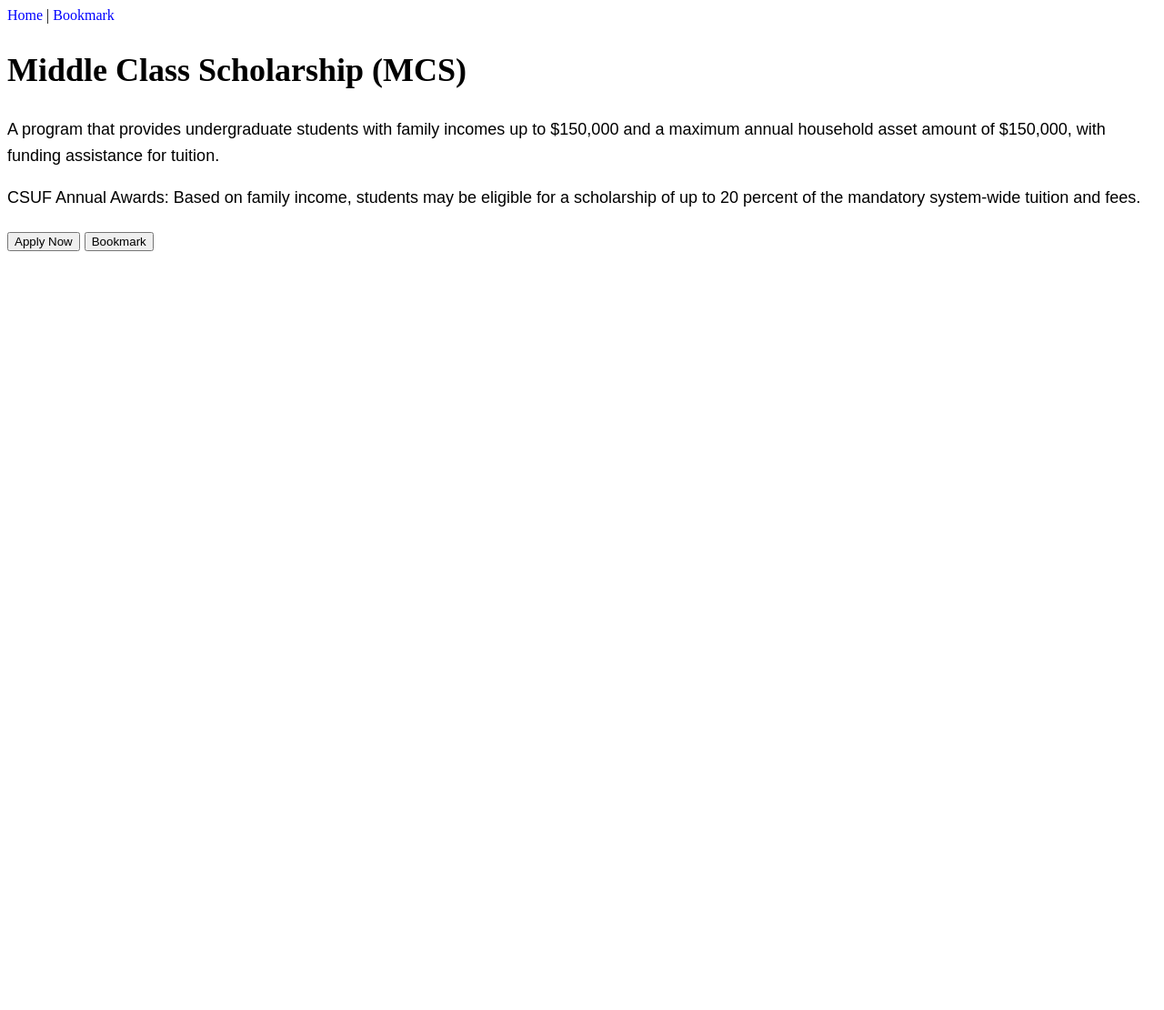
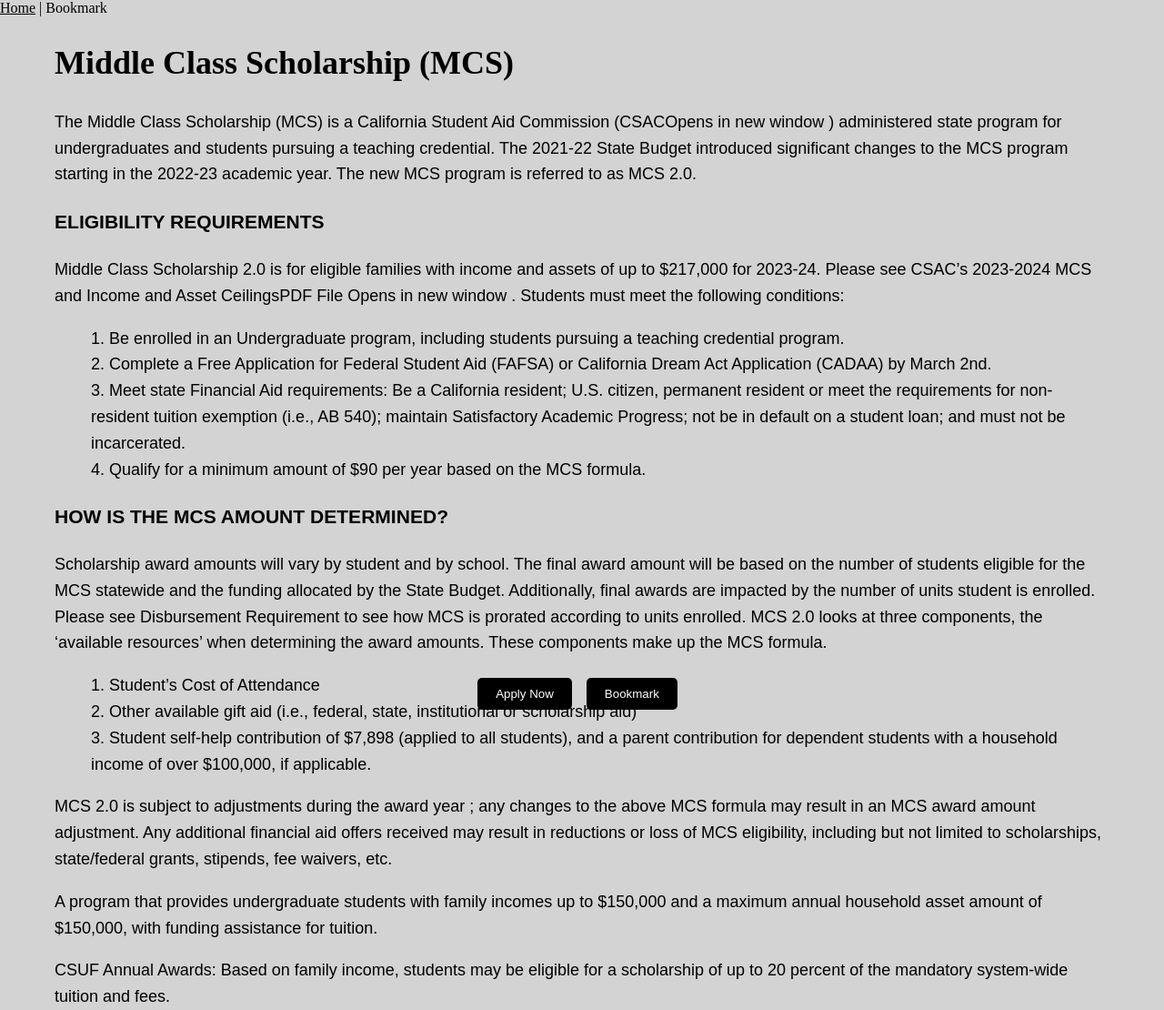
Before and after one commit to aluisrios/CPSC-491-FSAH-Project, a PHP site: page /page5.html in a window 1280 px wide. Shown: the whole page at 91% size. Before the commit the page ends 276 px from the top, so only its background shows below. Run offline with PHP 8.4, Linux system fonts and the light colour scheme.

Commit message:
submission

```diff
--- a/491-FSAH/CSS/Home.css
+++ b/491-FSAH/CSS/Home.css
@@ -1,7 +1,7 @@
 *{
     margin:0;
     padding: 0;
-    font-family: sans-serif;
+    font-family: Arial, sans-serif;
 }
 
 .Banner {
--- a/491-FSAH/CSS/LoginPage.css
+++ b/491-FSAH/CSS/LoginPage.css
@@ -1,7 +1,7 @@
 *{
     margin: 0;
     padding: 0;
-    font-family: 'poppins', sans-serif;
+    font-family: Arial, sans-serif;
     box-sizing: border-box;
 }
 .form-box h2 {
--- a/491-FSAH/CSS/Pages.css
+++ b/491-FSAH/CSS/Pages.css
@@ -1,17 +1,35 @@
+body {
+    margin: auto;
+    width: 100%;
+    height: 100vh;
+    background-color: lightgray;
+    background-position: center;
+    background-size: cover;
+    position: relative;
+}
+
 /* Paragraph Style */
 .Para {
     margin-bottom: 1em; /* Adds spacing after each paragraph */
     font-family: Arial, sans-serif; /* Using a common web-safe font */
     font-size: 18px; /* Default font size for the entire page */
     line-height: 1.6; /* For better readability */
+    color: black;
+    padding-left: 60px;
+    padding-right: 60px;
 }
 .pages{
     font-size: 24px;
 }
 
+.title {
+    padding-left: 60px;
+    padding-right: 60px;
+}
+
 /* Link Style */
 a {
-    color: rgb(0, 0, 255); /* You can choose any color you like */
+    color: rgb(0, 0, 0); /* You can choose any color you like */
     text-decoration: none; /* Removes underline from links */
 }
 
@@ -35,3 +53,25 @@ margin-top: 10px;
 .apply-button:hover {
 background-color: #2980b9;
 }
+
+button.apply-now {
+    background-color: rgb(0, 0, 0); /* Set the background color */
+    color: white; /* Set the text color */
+    padding: 10px 20px; /* Adjust padding */
+    border: none; /* Remove the button border */
+    cursor: pointer; /* Set cursor style */
+    border-radius: 5px; /* Rounded corners */
+    margin-right: 10px; /* Adjust margin if needed */
+}
+
+/* Additional styles for the button when hovered */
+button.apply-now:hover {
+    background-color: darkblue; /* Change color on hover */
+}
+
+.button-container {
+    text-align: center; /* Center the buttons horizontally */
+    position: fixed; /* Position the container */
+    bottom: 20px; /* Adjust this value for vertical positioning */
+    width: 100%; /* Ensure full width */
+}
--- a/491-FSAH/CSS/applicationstyles.css
+++ b/491-FSAH/CSS/applicationstyles.css
@@ -27,6 +27,8 @@ input[type="email"],
 input[type="tel"],
 input[type="date"],
 select,
+
+
 textarea {
     width: 100%;
     padding: 8px;
--- a/491-FSAH/CSS/styles.css
+++ b/491-FSAH/CSS/styles.css
@@ -48,7 +48,7 @@
     left: -250px; /* Initially hidden */
     width: 250px;
     height: 100%;
-    background-color: #403d3d;
+    background-color: rgb(17, 17, 17);
     transition: 0.3s;
     padding-top: 60px;
     color: #ffffff;
--- a/491-FSAH/page5.html
+++ b/491-FSAH/page5.html
@@ -20,11 +20,57 @@
         <h2 id class="title">Middle Class Scholarship (MCS)</h2>
 
         <div class="Para">
+            <p>
+                The Middle Class Scholarship (MCS) is a California Student Aid Commission (CSACOpens in new window ) administered state program for undergraduates and students pursuing a teaching credential.
+                The 2021-22 State Budget introduced significant changes to the MCS program starting in the 2022-23 academic year. The new MCS program is referred to as MCS 2.0.
+            </p>
+
+            <h3> ELIGIBILITY REQUIREMENTS</h3>
+
+            <p>
+                Middle Class Scholarship 2.0 is for eligible families with income and assets of up to $217,000 for 2023-24. Please see CSAC’s 2023-2024 MCS and Income and Asset CeilingsPDF File Opens in new window .
+                Students must meet the following conditions:
+
+                <blockquote>
+                1. Be enrolled in an Undergraduate program, including students pursuing a teaching credential program. <br>
+
+                2. Complete a Free Application for Federal Student Aid (FAFSA) or California Dream Act Application (CADAA) by March 2nd. <br>
+
+                3. Meet state Financial Aid requirements: Be a California resident; U.S. citizen, permanent resident or meet the requirements for non-resident tuition exemption (i.e., AB 540);
+                    maintain Satisfactory Academic Progress; not be in default on a student loan; and must not be incarcerated. <br>
+
+                4. Qualify for a minimum amount of $90 per year based on the MCS formula. <br>
+                </blockquote>
+            </p>
+
+            <h3> HOW IS THE MCS AMOUNT DETERMINED?</h3>
+            <p>
+                Scholarship award amounts will vary by student and by school. The final award amount will be based on the number of students eligible for the MCS statewide and the funding allocated by the State Budget.
+                Additionally, final awards are impacted by the number of units student is enrolled. Please see Disbursement Requirement to see how MCS is prorated according to units enrolled.
+
+                MCS 2.0 looks at three components, the ‘available resources’ when determining the award amounts. These components make up the MCS formula.
+
+                <blockquote>
+                1. Student’s Cost of Attendance <br>
+
+                2. Other available gift aid (i.e., federal, state, institutional or scholarship aid) <br>
+
+                3. Student self-help contribution of $7,898 (applied to all students), and a parent contribution for dependent students with a household income of over $100,000, if applicable. <br>
+                </blockquote>
+
+                MCS 2.0 is subject to adjustments during the award year ; any changes to the above MCS formula may result in an MCS award amount adjustment.
+                Any additional financial aid offers received may result in reductions or loss of MCS eligibility, including but not limited to scholarships, state/federal grants, stipends, fee waivers,
+                etc.
+            </p>
+
             <p>A program that provides undergraduate students with family incomes up to $150,000 and a maximum annual household asset amount of $150,000, with funding assistance for tuition.</p>
             <p>CSUF Annual Awards: Based on family income, students may be eligible for a scholarship of up to 20 percent of the mandatory system-wide tuition and fees.</p>
-            <button onclick="location.href='Application/MCS.html'">Apply Now</button>
-            <button onclick="handleBookmark()">Bookmark</button>
 
+        </div>
+
+        <div class="button-container">
+            <button class ="apply-now" onclick="location.href='Application/MCS.html'">Apply Now</button>
+            <button class ="apply-now" onclick="handleBookmark()">Bookmark</button>
         </div>
 
  </body>
```
Also changed, not shown: 491-FSAH/CSS/robot.css (+7 -1 lines), 491-FSAH/page1.html (+32 -2 lines), 491-FSAH/page2.html (+39 -2 lines), 491-FSAH/page3.html (+29 -2 lines), 491-FSAH/page4.html (+30 -3 lines), 491-FSAH/page6.html (+38 -3 lines), 491-FSAH/CSS/sky.jpg (added).
